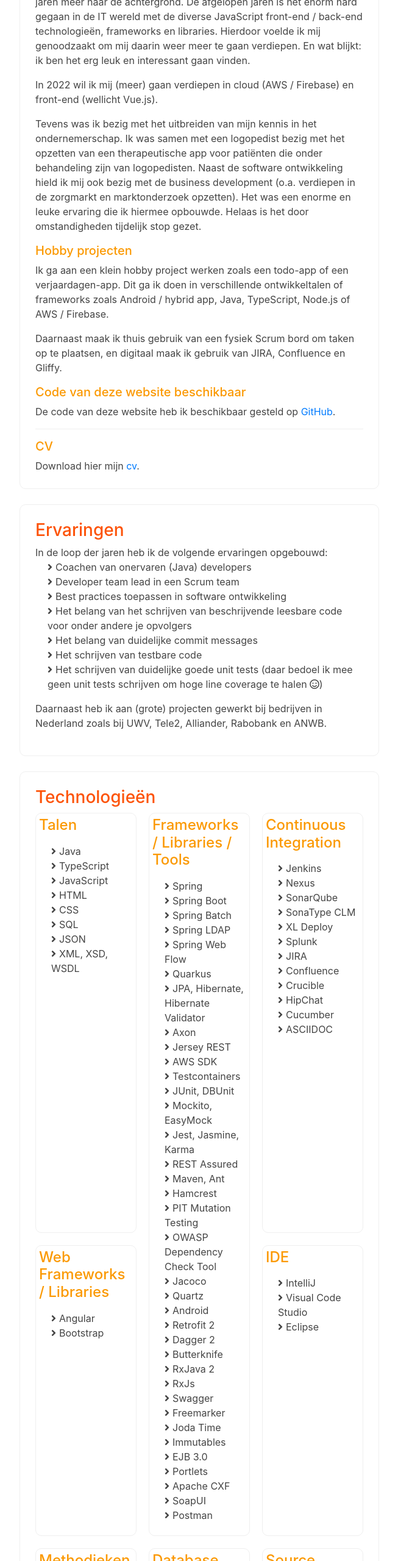
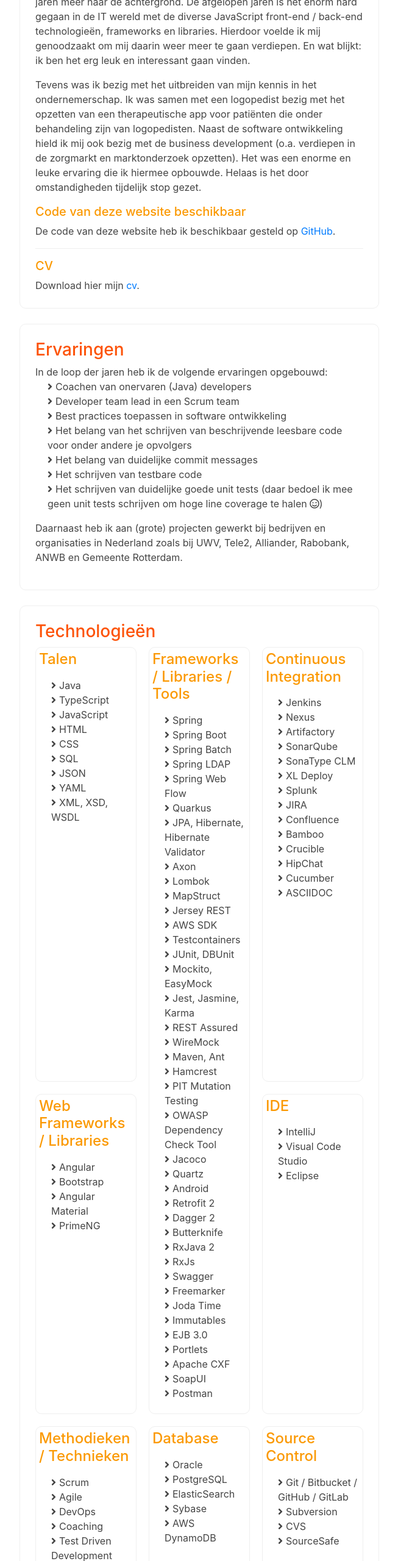
Before and after one commit to jeroenwolf/portfolio-frontend, a website built with webpack: page app/index.html in a window 1280 px wide. Shown: the part 1020-3580 px from the top of the page at 61% size, without its empty margins (313-966 px from the left). Built offline with nearby package versions, Linux system fonts and the light colour scheme.

Commit message:
Updated the page

```diff
--- a/app/index.html
+++ b/app/index.html
@@ -89,9 +89,6 @@
     </p>
     <div class="showBusy">
         <p>
-            In 2022 wil ik mij (meer) gaan verdiepen in cloud (AWS / Firebase) en front-end (wellicht Vue.js).
-        </p>
-        <p>
             Tevens was ik bezig met het uitbreiden van mijn kennis in het ondernemerschap. Ik was samen met een logopedist bezig met het
             opzetten van een therapeutische app voor patiënten die onder behandeling zijn van logopedisten.
             Naast de software ontwikkeling hield ik mij ook bezig met de business development (o.a. verdiepen in de zorgmarkt en marktonderzoek opzetten). Het was een enorme en leuke ervaring
@@ -101,12 +98,6 @@
 
     <a id="readMoreBusy" class="information-link" href="javascript:void(0)">+ MEER INFORMATIE</a>
     <p>
-
-    <h5>Hobby projecten</h5>
-    <p>
-        Ik ga aan een klein hobby project werken zoals een todo-app of een verjaardagen-app. Dit ga ik doen in verschillende ontwikkeltalen of frameworks zoals Android / hybrid app, Java, TypeScript, Node.js of AWS / Firebase.
-    <p>
-        Daarnaast maak ik thuis gebruik van een fysiek Scrum bord om taken op te plaatsen, en digitaal maak ik gebruik van JIRA, Confluence en Gliffy.
 
     <h5>Code van deze website beschikbaar</h5>
     <p>
@@ -136,7 +127,7 @@
 
     <div class="showExperiences">
         <p>
-           Daarnaast heb ik aan (grote) projecten gewerkt bij bedrijven in Nederland zoals bij UWV, Tele2, Alliander, Rabobank en ANWB.
+           Daarnaast heb ik aan (grote) projecten gewerkt bij bedrijven en organisaties in Nederland zoals bij UWV, Tele2, Alliander, Rabobank, ANWB en Gemeente Rotterdam.
         </p>
     </div>
 
@@ -159,6 +150,7 @@
                 <li class="showLanguages">CSS</li>
                 <li class="showLanguages">SQL</li>
                 <li class="showLanguages">JSON</li>
+                <li class="showLanguages">YAML</li>
                 <li class="showLanguages">XML, XSD, WSDL</li>
             </ul>
 
@@ -191,6 +183,8 @@
                 <li class="showFrameworks">Quarkus</li>
                 <li class="showFrameworks">JPA, Hibernate, Hibernate Validator</li>
                 <li class="showFrameworks">Axon</li>
+                <li class="showFrameworks">Lombok</li>
+                <li class="showFrameworks">MapStruct</li>
                 <li class="showFrameworks">Jersey REST</li>
                 <li class="showFrameworks">AWS SDK</li>
                 <li class="showFrameworks">Testcontainers</li>
@@ -198,6 +192,7 @@
                 <li class="showFrameworks">Mockito, EasyMock</li>
                 <li class="showFrameworks">Jest, Jasmine, Karma</li>
                 <li class="showFrameworks">REST Assured</li>
+                <li class="showFrameworks">WireMock</li>
                 <li class="showFrameworks">Maven, Ant</li>
                 <li class="showFrameworks">Hamcrest</li>
                 <li class="showFrameworks">PIT Mutation Testing</li>
@@ -231,6 +226,8 @@
                 <li>Angular</li>
                 <li id="webFrameworksDots">&hellip;</li>
                 <li class="showWebFrameworks">Bootstrap</li>
+                <li class="showWebFrameworks">Angular Material</li>
+                <li class="showWebFrameworks">PrimeNG</li>
             </ul>
 
             <a id="readMoreWebFrameworks" class="technology-link" href="javascript:void(0)">+ MEER TECHNOLOGIEËN</a>
@@ -249,7 +246,7 @@
                 <li class="showMethodologies">Behaviour Driven Development</li>
                 <li class="showMethodologies">CQRS</li>
                 <li class="showMethodologies">Event sourcing</li>
-                <li class="showMethodologies">REST, JAX-RS</li>
+                <li class="showMethodologies">REST, JAX-RS, OpenAPI</li>
                 <li class="showMethodologies">WebSocket</li>
                 <li class="showMethodologies">Web Services, JAX-WS</li>
                 <li class="showMethodologies">Messaging, JMS</li>
@@ -282,12 +279,14 @@
                 <li>Jenkins</li>
                 <li id="ciDots">&hellip;</li>
                 <li class="showCI">Nexus</li>
+                <li class="showCI">Artifactory</li>
                 <li class="showCI">SonarQube</li>
                 <li class="showCI">SonaType CLM</li>
                 <li class="showCI">XL Deploy</li>
                 <li class="showCI">Splunk</li>
                 <li class="showCI">JIRA</li>
                 <li class="showCI">Confluence</li>
+                <li class="showCI">Bamboo</li>
                 <li class="showCI">Crucible</li>
                 <li class="showCI">HipChat</li>
                 <li class="showCI">Cucumber</li>
@@ -312,11 +311,14 @@
         </section>
 
         <section class="clouds-card">
-            <h4>Cloud</h4>
+            <h4>Cloud / Container</h4>
             <p>
             <ul>
-                <li>AWS</li>
+                <li>Docker</li>
                 <li id="cloudsDots">&hellip;</li>
+                <li class="showClouds">OpenShift</li>
+                <li class="showClouds">Tekton pipelines</li>
+                <li class="showClouds">AWS</li>
                 <li class="showClouds">AWS CloudFormation</li>
                 <li class="showClouds">AWS SAM</li>
                 <li class="showClouds">AWS API Gateway</li>
```
